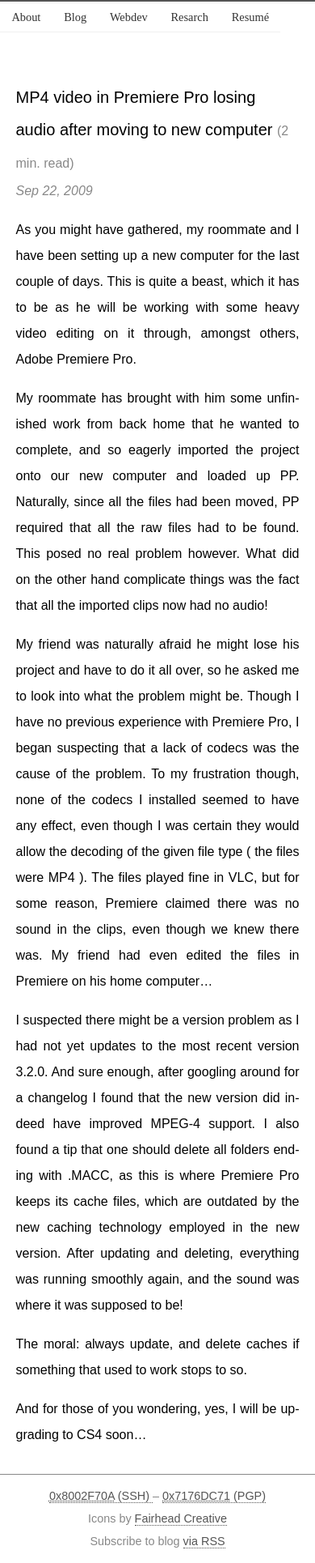
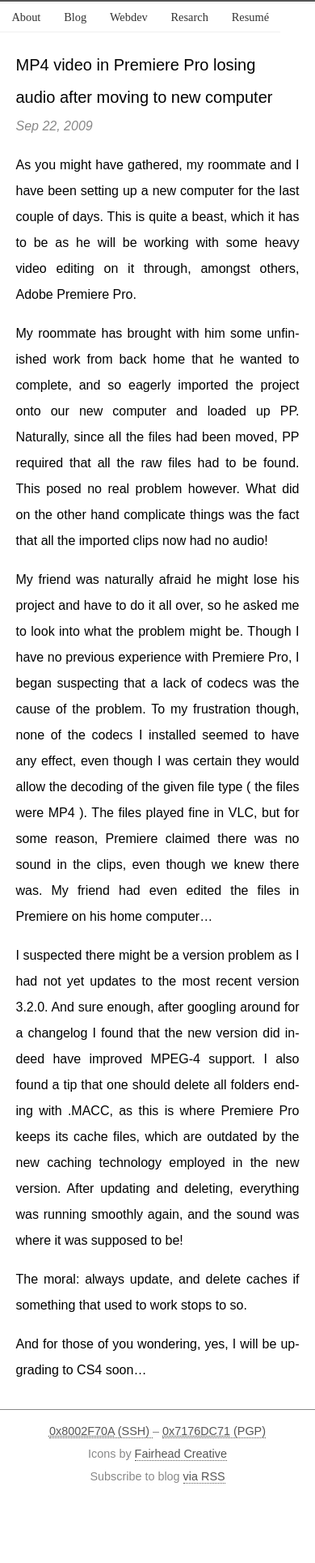
Before and after one commit to jonhoo/thesquareplanet.com, a Jekyll site: the page built from _posts/2009-09-22-mp4-video-in-premiere-pro-losing-audio-after-moving-to-new-computer.markdown, in a window 390 px wide. Shown: the whole page at 81% size. Built offline with Jekyll 4.4.1, drawn with Linux system fonts in a browser that asks for light colours; comment, search, counter and statistics services are not loaded; after the commit the page ends 1850 px from its top, so only the background shows below that.

Commit message:
Mobile view tuning

```diff
--- a/css/style.css
+++ b/css/style.css
@@ -48,9 +48,11 @@
 		line-height: 2;
 		color: black;
 	}
+@media screen and (min-width: 50em) {
 	.blog-post h3 {
 		margin-top: 3em;
 	}
+}
 	.blog-post h4 {
 		font-weight: bold;
 		font-size: 100%;
@@ -70,14 +72,19 @@
 			}
 		.article h3 i, .site h3 i, .blog-post h3 i {
 			color: #888;
-			float: right;
 			padding-left: .5em;
 			font-size: 1rem;
 		}
 		.blog-post .reading-time {
 			color: #888;
 			font-size: 1rem;
+			display: none;
 		}
+@media screen and (min-width: 50em) {
+		.blog-post .reading-time {
+			display: inline;
+		}
+}
 		.blog-post em {
 			color: #800;
 			font-style: normal;
```
